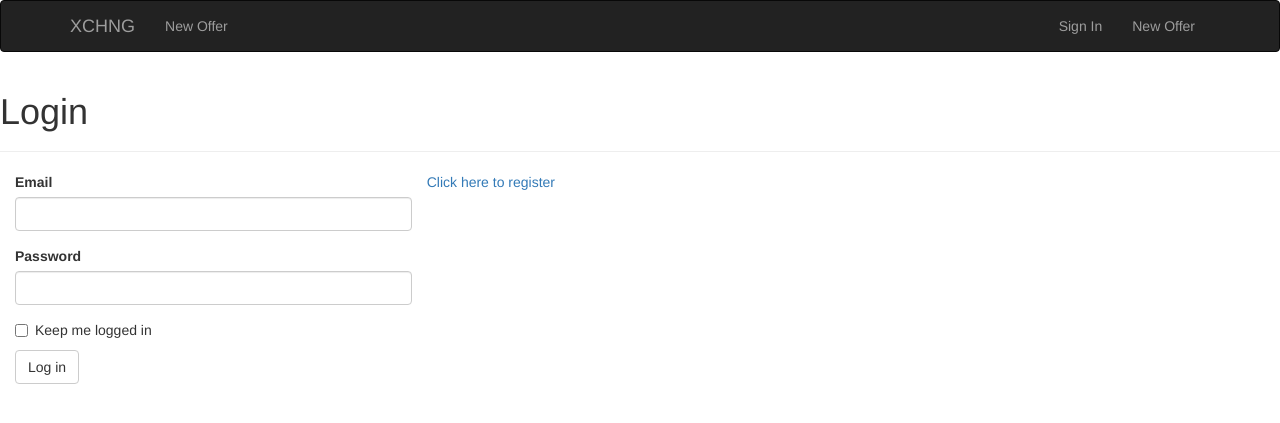
After one commit to WantToTrade/backend, a Flask app: page /login in a window 1280 px wide. The commit adds this page. Shown: the top 423 px of the page. Run offline with Flask 2, Linux system fonts and the light colour scheme; some libraries are stand-ins or nearby versions.

Commit message:
Add basic user management

```diff
--- /dev/null
+++ b/app/auth/__init__.py
@@ -0,0 +1,5 @@
+from flask import Blueprint
+
+auth = Blueprint('auth', __name__)
+
+from . import views
--- /dev/null
+++ b/app/auth/forms.py
@@ -0,0 +1,33 @@
+from flask.ext.wtf import Form
+from wtforms import StringField, PasswordField, BooleanField, SubmitField
+from wtforms import ValidationError
+from wtforms.validators import Required, Email, Length, Regexp, EqualTo
+
+from ..models import User
+
+class LoginForm(Form):
+    email = StringField('Email', validators=[Required(), Length(1, 64), Email()])
+    password = PasswordField('Password', validators=[Required()])
+    remember_me = BooleanField('Keep me logged in')
+    submit = SubmitField('Log in')
+
+class RegistrationForm(Form):
+    email = StringField('Email', validators=[Required(), Length(1, 64), Email()])
+    username = StringField('Username', validators=[Required(), Length(1, 64),
+                                       Regexp('^[a-zA-Z0-9_.]+$', 0,
+                                              'Usernames may only contain '
+                                              ' letters, numbers, dots or '
+                                              ' underscores')])
+    password = PasswordField('Password', validators=[Required(),
+                                         EqualTo('password2',
+                                                 message='Passwords must match')])
+    password2 = PasswordField('Confirm password', validators=[Required()])
+    submit = SubmitField('Log in')
+
+    def validate_email(self, field):
+        if User.query.filter_by(email=field.data).first():
+            raise ValidationError('Email already registered.')
+
+    def validate_username(self, field):
+        if User.query.filter_by(username=field.data).first():
+            raise ValidationError('Username already registered.')
--- /dev/null
+++ b/app/auth/views.py
@@ -0,0 +1,34 @@
+from flask import render_template, redirect, request, url_for
+from flask.ext.login import login_user, logout_user, login_required
+from . import auth
+from .. import db
+from ..models import User
+from .forms import LoginForm, RegistrationForm
+
+@auth.route('/login', methods=['GET', 'POST'])
+def login():
+    form = LoginForm()
+    if form.validate_on_submit():
+        user = User.query.filter_by(email=form.email.data).one()
+        if user is not None and user.verify_password(form.password.data):
+            login_user(user, form.remember_me.data)
+            print(request.args.get('next'))
+            print(url_for('main.index'))
+            return redirect(request.args.get('next') or url_for('main.index'))
+    return render_template('auth/login.html', form=form)
+
+@auth.route('/logout')
+@login_required
+def logout():
+    logout_user()
+    return redirect(url_for('main.index'))
+
+@auth.route('/register', methods=['GET', 'POST'])
+def register():
+    form = RegistrationForm()
+    if form.validate_on_submit():
+        user = User(email=form.email.data,
+                    username=form.username.data,
+                    password=form.password.data)
+        db.session.add(user)
+    return render_template('auth/register.html', form=form)
--- /dev/null
+++ b/app/templates/auth/login.html
@@ -0,0 +1,17 @@
+{% extends "base.html" %}
+{% import "bootstrap/wtf.html" as wtf %}
+
+{% block title %}xchng - Login{% endblock %}
+
+{% block content %}
+<div class="page-header">
+  <h1>Login</h1>
+</div>
+<div class="col-md-4">
+  {{ wtf.quick_form(form) }}
+</div>
+
+<a href="{{ url_for('auth.register') }}">
+    Click here to register
+</a>
+{% endblock %}
--- a/app/templates/base.html
+++ b/app/templates/base.html
@@ -12,6 +12,14 @@
             <ul class="nav navbar-nav">
                 <li><a href="/new">New Offer</a></li>
             </ul>
+            <ul class="nav navbar-nav navbar-right">
+                {% if current_user.is_authenticated %}
+                <li><a href="{{ url_for('auth.logout') }}"> Sign Out</a></li>
+                {% else %}
+                <li><a href="{{ url_for('auth.login') }}"> Sign In</a></li>
+                {% endif %}
+                <li><a href="/new">New Offer</a></li>
+            </ul>
         </div>
     </div>
 </div>
--- a/requirements.txt
+++ b/requirements.txt
@@ -5,3 +5,4 @@ flask-googlemaps
 flask-script
 flask-wtf
 wtforms
+flask-login
```
Also changed, not shown: app/__init__.py (+9 -0 lines), app/models.py (+27 -0 lines), app/templates/auth/register.html (added, +13 -0 lines), app/templates/login.html (added, +9 -0 lines).
